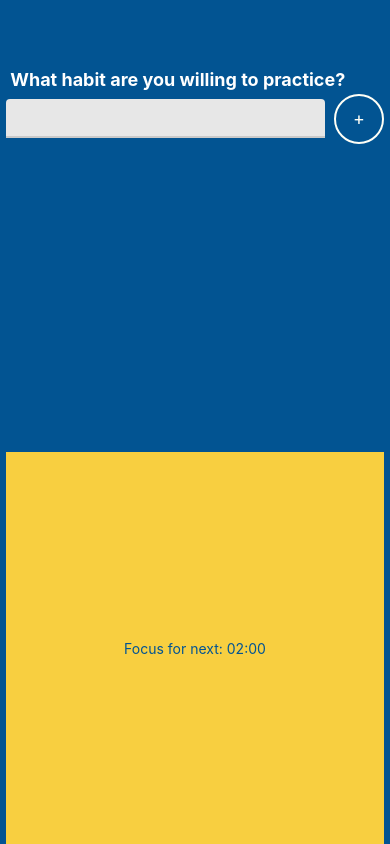
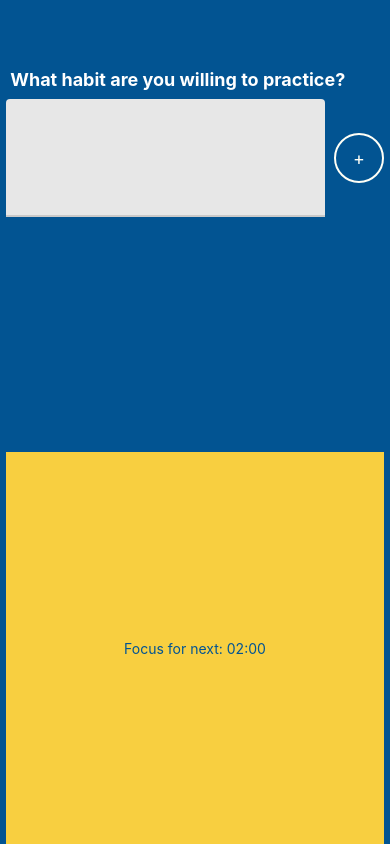
Before and after one commit to slavo3dev/nrgnomad, a React Native app: screen / in a window 390 px wide. Built offline with nearby package versions, Linux system fonts and the light colour scheme.

Commit message:
adding eslint

```diff
--- a/src/features/focus/focus.styles.js
+++ b/src/features/focus/focus.styles.js
@@ -15,7 +15,7 @@ export default StyleSheet.create({
     fontSize: fontSizes.md,
   },
   inputContainer: {
-    flex: 0.1,
+    flex: 0.3,
     flexDirection: 'row',
   },
   textInput: {
```
Also changed, not shown: package.json (+10 -1 lines), .eslintrc.json (added).
